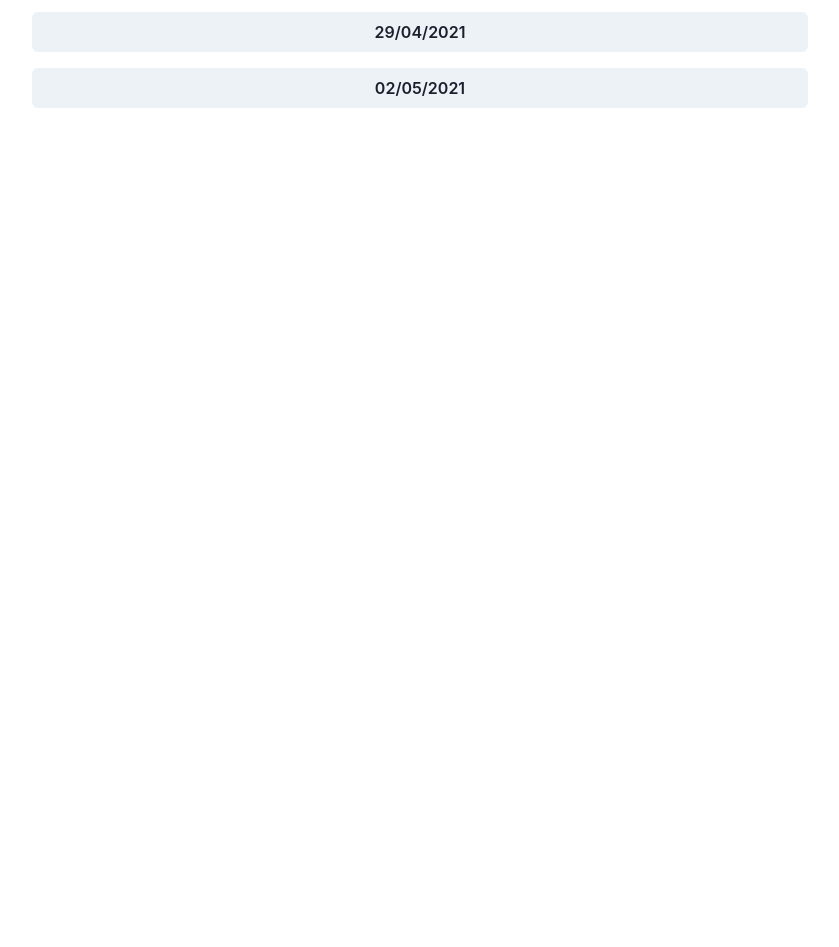
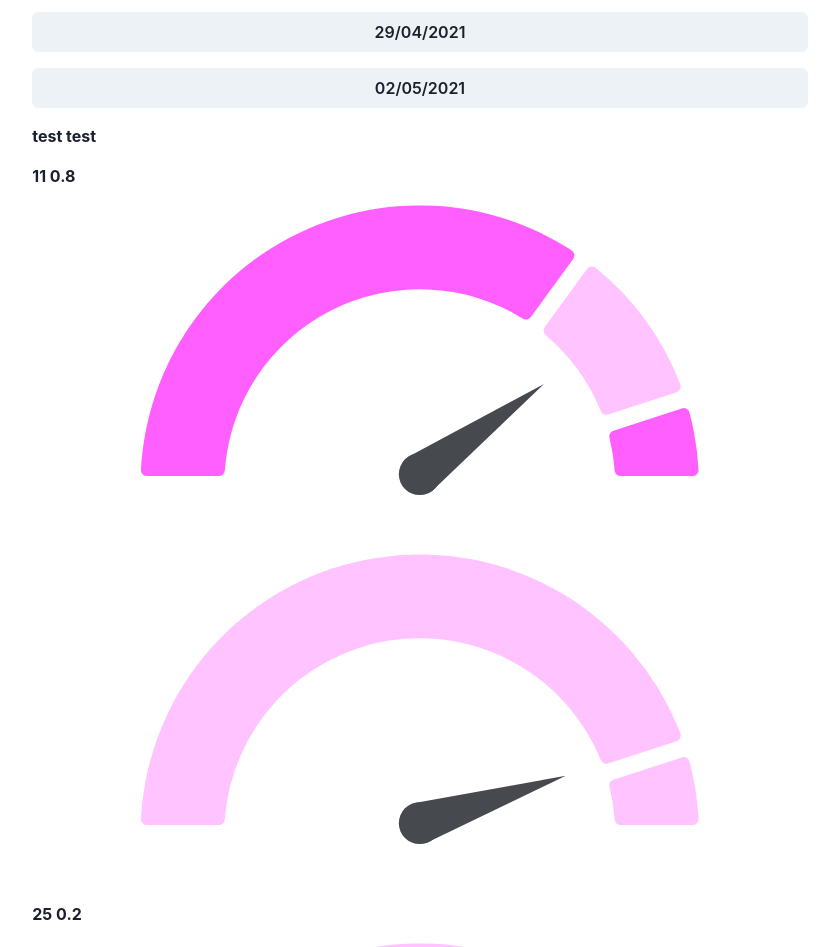
Before and after one commit to elierotenberg/lisa-prototype, a Next.js app: page /dashboard-demo3 in a window 1280 px wide. Shown: the part 840-1787 px from the top of the page, without its empty margins (220-1059 px from the left). Before the commit the page ends 964 px from the top, so only its background shows below. Built offline with nearby package versions, Linux system fonts and the light colour scheme.

Commit message:
add gauges

```diff
--- a/package.json
+++ b/package.json
@@ -27,6 +27,7 @@
     "next": "10.0.5",
     "react": "17.0.1",
     "react-dom": "17.0.1",
+    "react-gauge-chart": "^0.3.0",
     "react-icons": "^4.2.0",
     "react-markdown": "^5.0.3",
     "recharts": "^2.0.6",
--- a/src/pages/dashboard-demo3.tsx
+++ b/src/pages/dashboard-demo3.tsx
@@ -32,6 +32,7 @@ import {
   AccordionIcon,
 } from "@chakra-ui/react";
 import { BarChart, Bar, Cell, XAxis, YAxis, CartesianGrid, Tooltip, Legend, ResponsiveContainer, ErrorBar } from 'recharts';
+import GaugeChart from 'react-gauge-chart'
 
 const domains = `
 111Specific phobias
@@ -93,6 +94,11 @@ const DashboardDemo: FunctionComponent = () => {
     setDate(date);
   }, []);
 
+  const getArcsLength = (errors, value) => {
+    console.log(errors, value, [value - errors[0]/10, errors[0]/10 + errors[1]/10, 1 - (value+errors[1]/10)])
+    return [value - errors[0]/10, errors[0]/10 + errors[1]/10, 1 - (value+errors[1]/10)]
+  }
+
   const getData = () => {
     if (date == "29/04/2021") {
       return [
@@ -109,7 +115,7 @@ const DashboardDemo: FunctionComponent = () => {
             "domain": "habits and repetitive behaviours",
             "scaled-follow-up-score": 2,
             "color-intensity-follow-up": 0.3,
-            "errors-entry-level": [4, 5],
+            "errors-entry-level": [2, 5],
             "errors-follow-up": [1, 5]
         },
         {
@@ -125,10 +131,10 @@ const DashboardDemo: FunctionComponent = () => {
         {
             "entry-level-score": -2,
             "domain": "substance use",
-            "scaled-follow-up-score": -5,
+            "scaled-follow-up-score": -4,
             "color-intensity-follow-up": 1,
             "errors-entry-level": [1, 1],
-            "errors-follow-up": [5, 5]
+            "errors-follow-up": [0, 5]
         }
       ];
     } else {
@@ -146,8 +152,8 @@ const DashboardDemo: FunctionComponent = () => {
             "domain": "habits and repetitive behaviours",
             "scaled-follow-up-score": 3,
             "color-intensity-follow-up": 0.4,
-            "errors-entry-level": [4, 5],
-            "errors-follow-up": [1, 5]
+            "errors-entry-level": [3, 5],
+            "errors-follow-up": [1, 2]
         },
         {
             "entry-level-score": 5,
@@ -157,15 +163,15 @@ const DashboardDemo: FunctionComponent = () => {
         {
             "entry-level-score": 3,
             "domain": "risk taking",
-            "errors-entry-level": [2, 4],
+            "errors-entry-level": [2, 2],
         },
         {
             "entry-level-score": -3,
             "domain": "substance use",
-            "scaled-follow-up-score": -5,
+            "scaled-follow-up-score": -4,
             "color-intensity-follow-up": 1,
             "errors-entry-level": [1, 1],
-            "errors-follow-up": [5, 5]
+            "errors-follow-up": [0, 5]
         }
       ];
     }
@@ -238,6 +244,35 @@ const DashboardDemo: FunctionComponent = () => {
           </Box>
           <Button onClick={()=>{setDate("29/04/2021")}}>29/04/2021</Button>
           <Button onClick={()=>{setDate("02/05/2021")}}>02/05/2021</Button>
+          <b>test test</b>
+          {data.map((entry, index) => {
+            var entryLevelGauge = <div>
+              <b>{entry["errors-entry-level"]} {(entry["entry-level-score"]+5)/10}</b>
+              <GaugeChart
+              id="gauge-chart-entry"
+              arcsLength={getArcsLength(entry["errors-entry-level"], (entry["entry-level-score"]+5)/10)}
+              colors={["#FF5FFF", "#FFC3FF", "#FF5FFF"]}
+              arcWidth={0.3}
+              textColor="464A4F"
+              hideText={true}
+              percent={(entry["entry-level-score"]+5)/10}
+            /></div>
+            if (entry["errors-follow-up"]) {
+              entryLevelGauge = <div>
+              {entryLevelGauge}
+              <GaugeChart
+                  id="gauge-chart-follow-up"
+                  arcsLength={getArcsLength(entry["errors-follow-up"], (entry["scaled-follow-up-score"]+5)/10)}
+                  colors={["#FFC3FF", "#FF5FFF", "#FFC3FF"]}
+                  arcWidth={0.3}
+                  textColor="464A4F"
+                  hideText={true}
+                  percent={(entry["scaled-follow-up-score"]+5)/10}
+                /> </div>
+            }
+            return (entryLevelGauge)
+          })}
+
         </VStack>
       </MainContainer>
     </Fragment>
```
Also changed, not shown: 1 other file (tests, documents, lock files or other folders).
